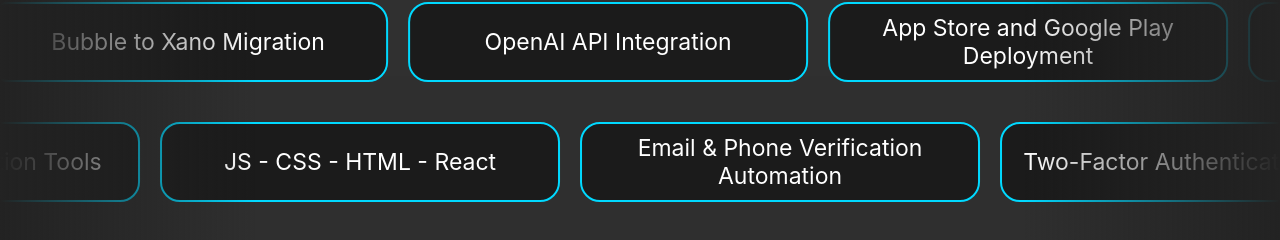
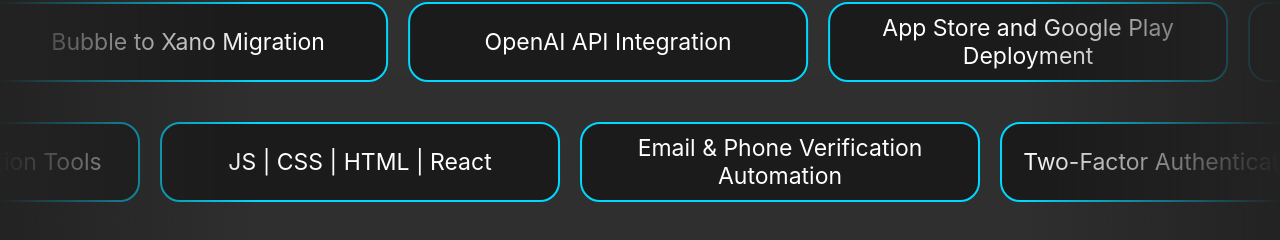
Before and after one commit to Jaoandreu/portfolio, a React (Create React App) app: page / in a window 1280 px wide. Shown: the part 687-927 px from the top of the page. Built offline with nearby package versions, Linux system fonts and the light colour scheme.

Commit message:
Testing a feature

```diff
--- a/src/Contribution.js
+++ b/src/Contribution.js
@@ -18,7 +18,7 @@ const Contribution = () => {
     "Git Deployment Proficiency",
     "Advanced Search and Filtering",
     "Internal Communication Tools",
-    "JS - CSS - HTML - React",
+    "JS | CSS | HTML | React",
     "Email & Phone Verification Automation",
     "Two-Factor Authentication (2FA)",
     "File Migration AWS S3/Google Cloud",
```
